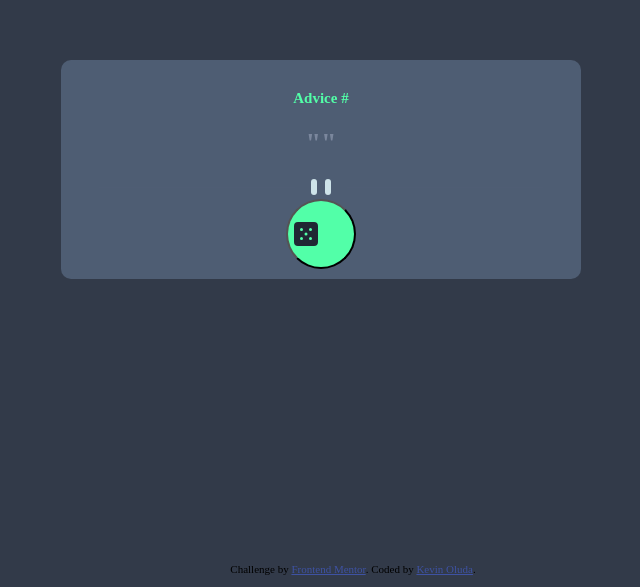
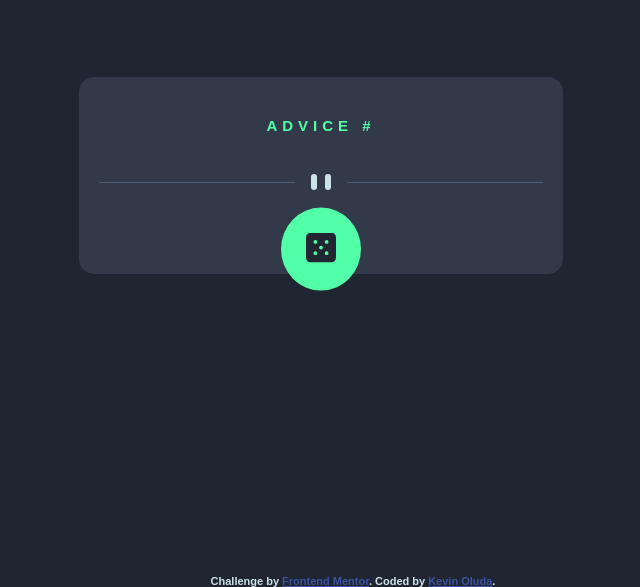
Before and after one commit to 254guru/Advice-Generator-App, a plain HTML site: page index.html in a window 1280 px wide. Shown: the part 225-812 px from the top of the page, without its empty margins (319-959 px from the left). Drawn offline with Linux system fonts and the light colour scheme; a web font is replaced by a local one.

Commit message:
meet styling requirements

```diff
--- a/index.html
+++ b/index.html
@@ -16,21 +16,22 @@
   </style>
 </head>
 <body>
-  <div class="container">
+  <main class="main container">
       <div class="text">
         <h4>Advice #</h4>
         <blockquote class="quote"></blockquote>
         <img class="separator" src="./images/pattern-divider-desktop.svg" alt="">
+        <button class="popup">
+          <img class="btn" src="./images/icon-dice.svg" alt="">
+        </button>
       </div>
-      <button class="popup">
-        <img class="btn" src="./images/icon-dice.svg" alt="">
-      </button>
-  </div>
+  </main>
   <footer>
     <div class="attribution">
       Challenge by <a href="https://www.frontendmentor.io?ref=challenge" target="_blank">Frontend Mentor</a>.
       Coded by <a href="https://github.com/254guru"> Kevin Oluda</a>.
     </div>
   </footer>
+  <script src="script.js"></script>
 </body>
 </html>
--- a/style.css
+++ b/style.css
@@ -1,63 +1,76 @@
 @import url(https://fonts.google.com/specimen/Manrope);
-body {
+* {
     margin: 0;
     padding: 0;
-    background-color: hsl(217, 19%, 24%);
+    box-sizing: border-box;
+}
+body {
+    background-color: hsl(218, 23%, 16%);
+    display: flex;
+    flex-direction: column;
+    color: hsl(193, 38%, 86%);
+    font-family: "Manrope", sans-serif;
+    font-weight: 800;
+}
+main {
     min-height: 100vh;
-    display: flex;
-    justify-content: center;
-    flex-direction: column;
+    min-width: 15.625rem;
+    padding: 1.875rem 0.9375rem;
 }
 .container {
-    padding: 10px;
-    max-width: 500px;
-    margin: auto;
-    width: 100%;
-	display: flex;
-    flex-wrap: wrap;
+    display: flex;
+    align-items: center;
     justify-content: center;
-	background-color: hsl(217, 19%, 38%);
-	border-radius: 10px;
-    font-family: manrope;
-    font-weight: 800;
+}
+
+.text {
+    position: relative;
+    text-align: center;
+    background-color: hsl(217, 19%, 24%);
+    max-width: 600px;
+    padding: 2.5rem 1.25rem;
+    border-radius: 15px;
 }
 h4 {
 	font-size: 15px;
-	margin: 20px 0px 0px auto;
     color: hsl(150, 100%, 66%);
+    text-transform: uppercase;
+    letter-spacing: 0.3125rem;
+    margin-bottom: 2.5rem;
 }
 .quote {
     font-size: 20px;
     color: hsl(220, 15%, 55%);
+    margin-bottom: 1.875rem;
+    line-height: 1.4;
 }
-.quote::before,
-.quote::after {
-    content: '"';
-    font-size: 28px;
-}
-.quote::before {
-    left: -10px;
-}
-.quote::after {
-    right: -10px;
-}
-.text {
-    text-align: center;
+
+.separator {
+    margin-bottom: 2.5rem;
+    width: 100%;
 }
 .attribution {
     margin-left: 5%;
 }
 
 .btn {
-    justify-content: center;
-    align-items: center;
-    display: flex;
+    width: 1.875rem;
 }
+
 .popup {
-    width: 70px;
-    height: 70px;
-    border-radius: 100%;
+    position: absolute;
+    cursor: pointer;
     background-color: hsl(150, 100%, 66%);
-    cursor: pointer;
-    transition: .5s;
+    border: none;
+    left: 45%;
+    bottom: 0;
+    transform: translate(-20%, 20%);
+    transition: 0.2s ease-in-out;
+    border-radius: 50%;
+    padding: 1.5625rem;
 }
+.popup:hover,
+.popup:active {
+    outline: none;
+    box-shadow: 0 0 1.875rem hsl(150, 100%, 66%);
+}
```
Also changed, not shown: script.js (added).
